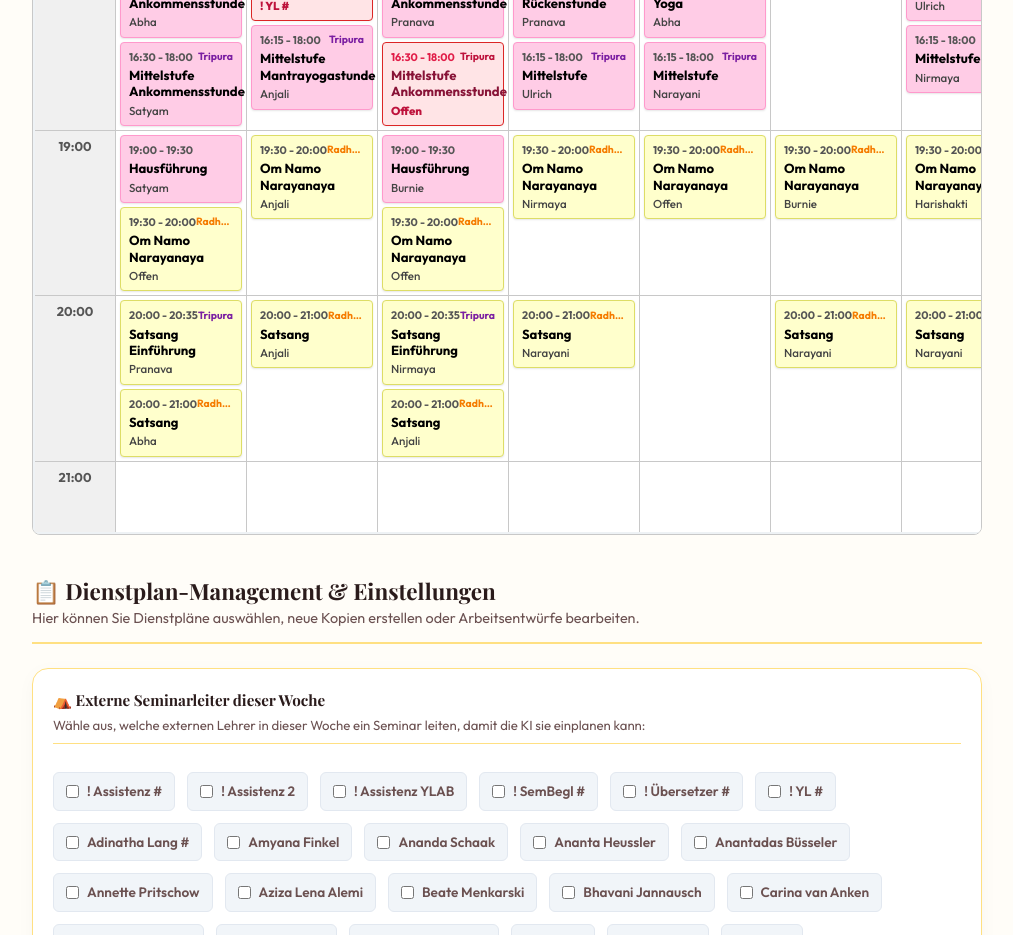
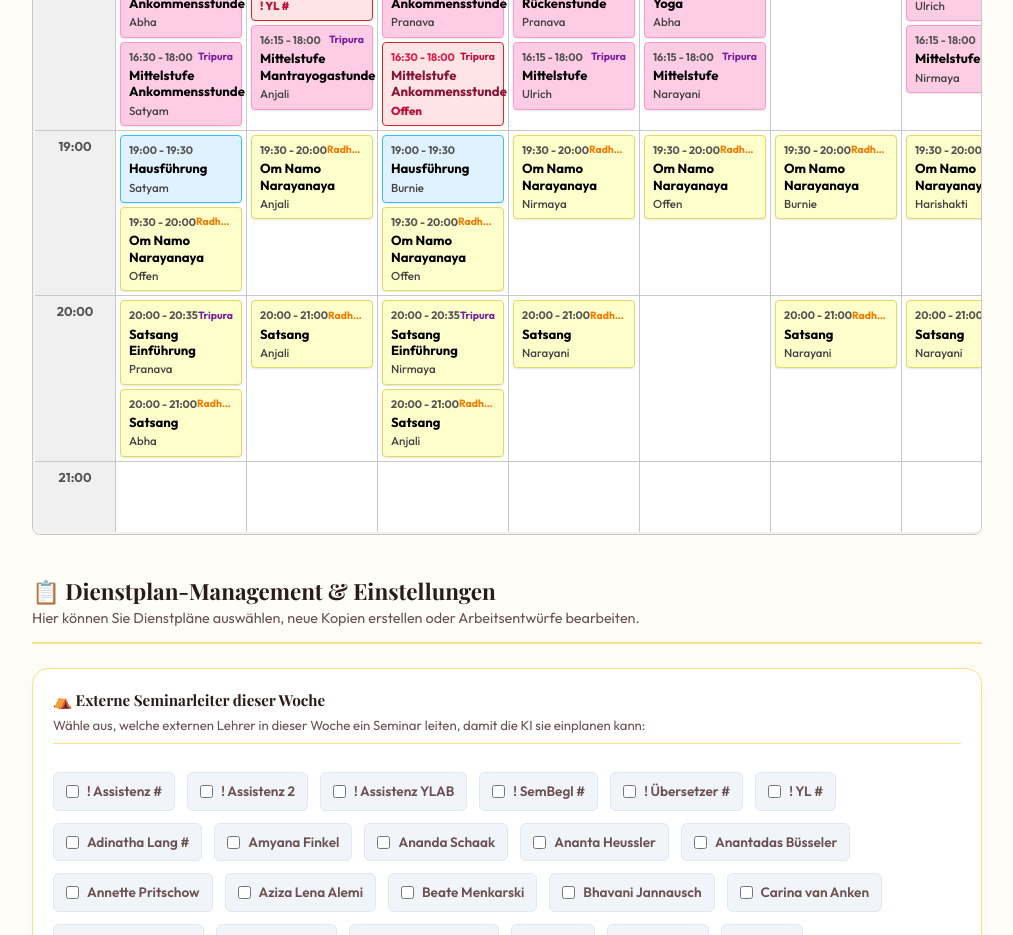
Before and after one commit to coachingmounir-code/Rapla-2806-Version-1, a SvelteKit app in the folder rapla-frontend/: page /schedule in a window 1280 px wide. Shown: the part 1360-2295 px from the top of the page, without its empty margins (258-1271 px from the left). Built offline with nearby package versions, Linux system fonts and the light colour scheme; sample sign-in values are in the browser's storage; a web font is replaced by a local one.

Commit message:
hausführungen farbe

```diff
--- a/rapla-frontend/src/routes/schedule/+page.svelte
+++ b/rapla-frontend/src/routes/schedule/+page.svelte
@@ -110,6 +110,14 @@
 
     const nameLower = course.name.toLowerCase();
     const styleLower = course.style.toLowerCase();
+
+    if (nameLower.includes('hausführung')) {
+      return {
+        bg: '#e0f2fe',
+        border: '#38bdf8'
+      };
+    }
+
     const isYellow =
       (nameLower.includes('meditation') ||
        nameLower.includes('satsang') ||
```
Also changed, not shown: rapla-frontend/src/routes/wochenplan/+page.svelte (+8 -0 lines).
